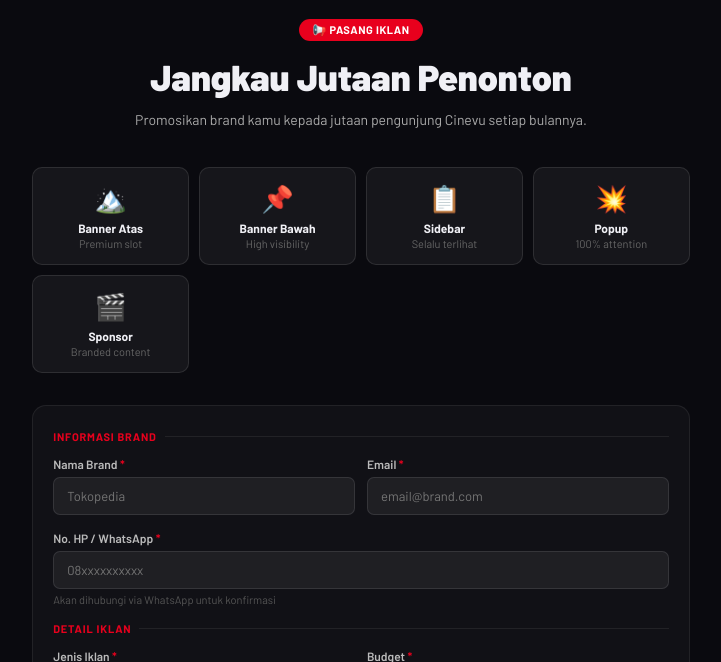
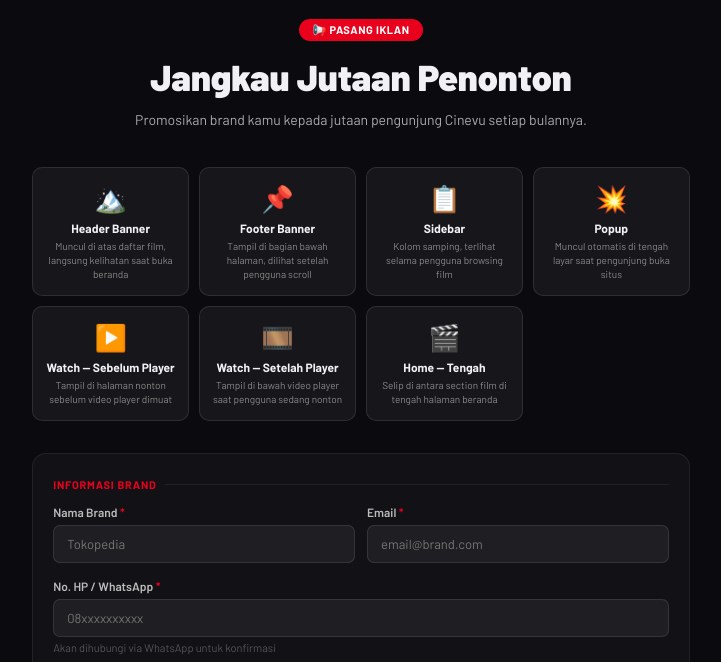
Before and after one commit to RMBLOGG/cinevu, a Flask app: page /pasang-iklan in a window 1280 px wide. Shown: the part 66-728 px from the top of the page, without its empty margins (279-1000 px from the left). Run offline with Flask 3, Linux system fonts and the light colour scheme; data that the repository does not hold is empty.

Commit message:
Add files via upload

```diff
--- a/templates/pasang_iklan.html
+++ b/templates/pasang_iklan.html
@@ -13,7 +13,7 @@
 .paket-card:hover,.paket-card.selected{border-color:var(--red);background:rgba(229,9,20,.08);}
 .paket-icon{font-size:26px;margin-bottom:7px;}
 .paket-name{font-size:12px;font-weight:700;}
-.paket-price{font-size:11px;color:#666;margin-top:2px;}
+.paket-price{font-size:10px;color:#888;margin-top:4px;line-height:1.4;}
 .iklan-form{background:rgba(255,255,255,.03);border:1px solid rgba(255,255,255,.07);border-radius:14px;padding:24px 20px;}
 .fsec{font-size:11px;font-weight:700;color:var(--red);text-transform:uppercase;letter-spacing:.8px;margin:0 0 14px;display:flex;align-items:center;gap:8px;}
 .fsec::after{content:'';flex:1;height:1px;background:rgba(255,255,255,.07);}
@@ -47,11 +47,13 @@ textarea.fctl{resize:vertical;min-height:90px;}
     <p>Promosikan brand kamu kepada jutaan pengunjung Cinevu setiap bulannya.</p>
   </div>
   <div class="paket-grid">
-    <div class="paket-card" onclick="pilihPaket(this,'Banner Atas')"><div class="paket-icon">🏔️</div><div class="paket-name">Banner Atas</div><div class="paket-price">Premium slot</div></div>
-    <div class="paket-card" onclick="pilihPaket(this,'Banner Bawah')"><div class="paket-icon">📌</div><div class="paket-name">Banner Bawah</div><div class="paket-price">High visibility</div></div>
-    <div class="paket-card" onclick="pilihPaket(this,'Sidebar')"><div class="paket-icon">📋</div><div class="paket-name">Sidebar</div><div class="paket-price">Selalu terlihat</div></div>
-    <div class="paket-card" onclick="pilihPaket(this,'Popup')"><div class="paket-icon">💥</div><div class="paket-name">Popup</div><div class="paket-price">100% attention</div></div>
-    <div class="paket-card" onclick="pilihPaket(this,'Sponsor Konten')"><div class="paket-icon">🎬</div><div class="paket-name">Sponsor</div><div class="paket-price">Branded content</div></div>
+    <div class="paket-card" onclick="pilihPaket(this,'Header Banner')"><div class="paket-icon">🏔️</div><div class="paket-name">Header Banner</div><div class="paket-price">Muncul di atas daftar film, langsung kelihatan saat buka beranda</div></div>
+    <div class="paket-card" onclick="pilihPaket(this,'Footer Banner')"><div class="paket-icon">📌</div><div class="paket-name">Footer Banner</div><div class="paket-price">Tampil di bagian bawah halaman, dilihat setelah pengguna scroll</div></div>
+    <div class="paket-card" onclick="pilihPaket(this,'Sidebar')"><div class="paket-icon">📋</div><div class="paket-name">Sidebar</div><div class="paket-price">Kolom samping, terlihat selama pengguna browsing film</div></div>
+    <div class="paket-card" onclick="pilihPaket(this,'Popup')"><div class="paket-icon">💥</div><div class="paket-name">Popup</div><div class="paket-price">Muncul otomatis di tengah layar saat pengunjung buka situs</div></div>
+    <div class="paket-card" onclick="pilihPaket(this,'Watch — Sebelum Player')"><div class="paket-icon">▶️</div><div class="paket-name">Watch — Sebelum Player</div><div class="paket-price">Tampil di halaman nonton sebelum video player dimuat</div></div>
+    <div class="paket-card" onclick="pilihPaket(this,'Watch — Setelah Player')"><div class="paket-icon">🎞️</div><div class="paket-name">Watch — Setelah Player</div><div class="paket-price">Tampil di bawah video player saat pengguna sedang nonton</div></div>
+    <div class="paket-card" onclick="pilihPaket(this,'Home — Tengah')"><div class="paket-icon">🎬</div><div class="paket-name">Home — Tengah</div><div class="paket-price">Selip di antara section film di tengah halaman beranda</div></div>
   </div>
   <div class="iklan-form">
     <div id="formAlert" class="falert"></div>
@@ -63,8 +65,8 @@ textarea.fctl{resize:vertical;min-height:90px;}
     <div class="fgroup"><label>No. HP / WhatsApp <span class="req">*</span></label><input type="tel" class="fctl" id="noHp" placeholder="08xxxxxxxxxx"><div class="fhint">Akan dihubungi via WhatsApp untuk konfirmasi</div></div>
     <div class="fsec">Detail Iklan</div>
     <div class="frow">
-      <div class="fgroup"><label>Jenis Iklan <span class="req">*</span></label><select class="fctl" id="jenisIklan"><option value="">-- Pilih --</option><option>Banner Atas</option><option>Banner Bawah</option><option>Sidebar</option><option>Popup</option><option>Sponsor Konten</option></select></div>
-      <div class="fgroup"><label>Budget <span class="req">*</span></label><select class="fctl" id="budget"><option value="">-- Pilih --</option><option>Di bawah Rp 500.000</option><option>Rp 500.000 - 1.000.000</option><option>Rp 1.000.000 - 3.000.000</option><option>Rp 3.000.000 - 5.000.000</option><option>Di atas Rp 5.000.000</option><option>Negosiasi</option></select></div>
+      <div class="fgroup"><label>Jenis Iklan <span class="req">*</span></label><select class="fctl" id="jenisIklan"><option value="">-- Pilih --</option><option>Header Banner</option><option>Footer Banner</option><option>Sidebar</option><option>Popup</option><option>Watch — Sebelum Player</option><option>Watch — Setelah Player</option><option>Home — Tengah</option></select></div>
+      <div class="fgroup"><label>Budget <span class="req">*</span></label><select class="fctl" id="budget"><option value="">-- Pilih --</option><option>Di bawah Rp 100.000</option><option>Rp 100.000 - 300.000</option><option>Rp 300.000 - 500.000</option><option>Rp 500.000 - 1.000.000</option><option>Rp 1.000.000 - 1.500.000</option><option>Negosiasi</option></select></div>
     </div>
     <div class="fgroup"><label>Durasi Tayang <span class="req">*</span></label><select class="fctl" id="durasiTayang"><option value="">-- Pilih --</option><option>1 Minggu</option><option>2 Minggu</option><option>1 Bulan</option><option>3 Bulan</option><option>6 Bulan</option><option>1 Tahun</option><option>Negosiasi</option></select></div>
     <div class="fgroup"><label>Pesan / Keterangan</label><textarea class="fctl" id="pesan" placeholder="Ceritakan kebutuhan iklan kamu..."></textarea></div>
```
